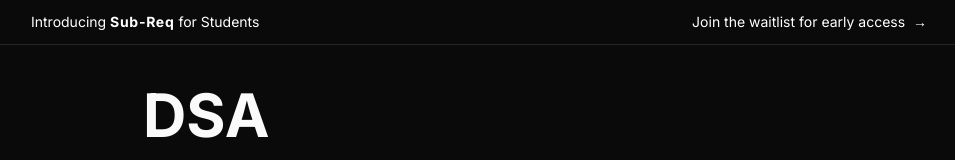
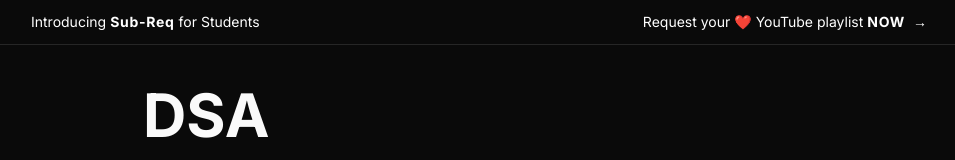
Before and after one commit to PritishMishraa/gatecsetracker, a Next.js app: page /dsa in a window 1280 px wide. Shown: the top 160 px of the page, without its empty margins (161-1116 px from the left). Built offline with nearby package versions, Linux system fonts and the light colour scheme.

Commit message:
refactor: :speech_balloon: new announcement

```diff
--- a/components/Announcment.tsx
+++ b/components/Announcment.tsx
@@ -9,12 +9,13 @@ const Announcment = () => {
           className="flex flex-col sm:flex-row py-2.5 sm:items-center w-full justify-between"
         >
           <p>
-            Introducing{" "}
-            <span className="font-bold tracking-wider">Sub-Req</span> for
-            Students
+            Introducing
+            <span className="font-bold tracking-wider"> Sub-Req </span>
+            for Students
           </p>
           <p>
-            Join the waitlist for early access &nbsp;
+            Request your ❤️ YouTube playlist
+            <span className="font-bold tracking-wider"> NOW </span> &nbsp;
             <span aria-hidden="true">→</span>
           </p>
         </Link>
```
